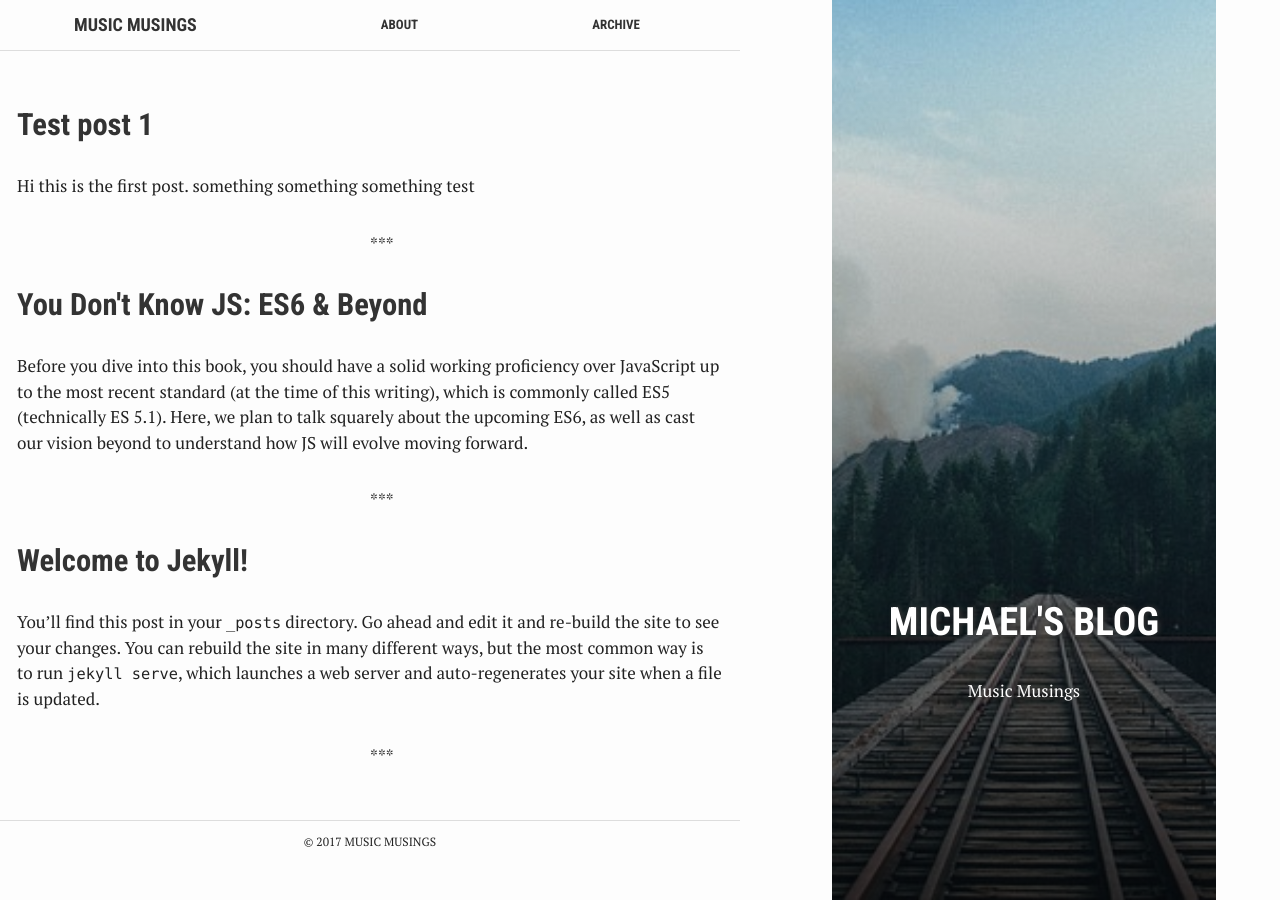
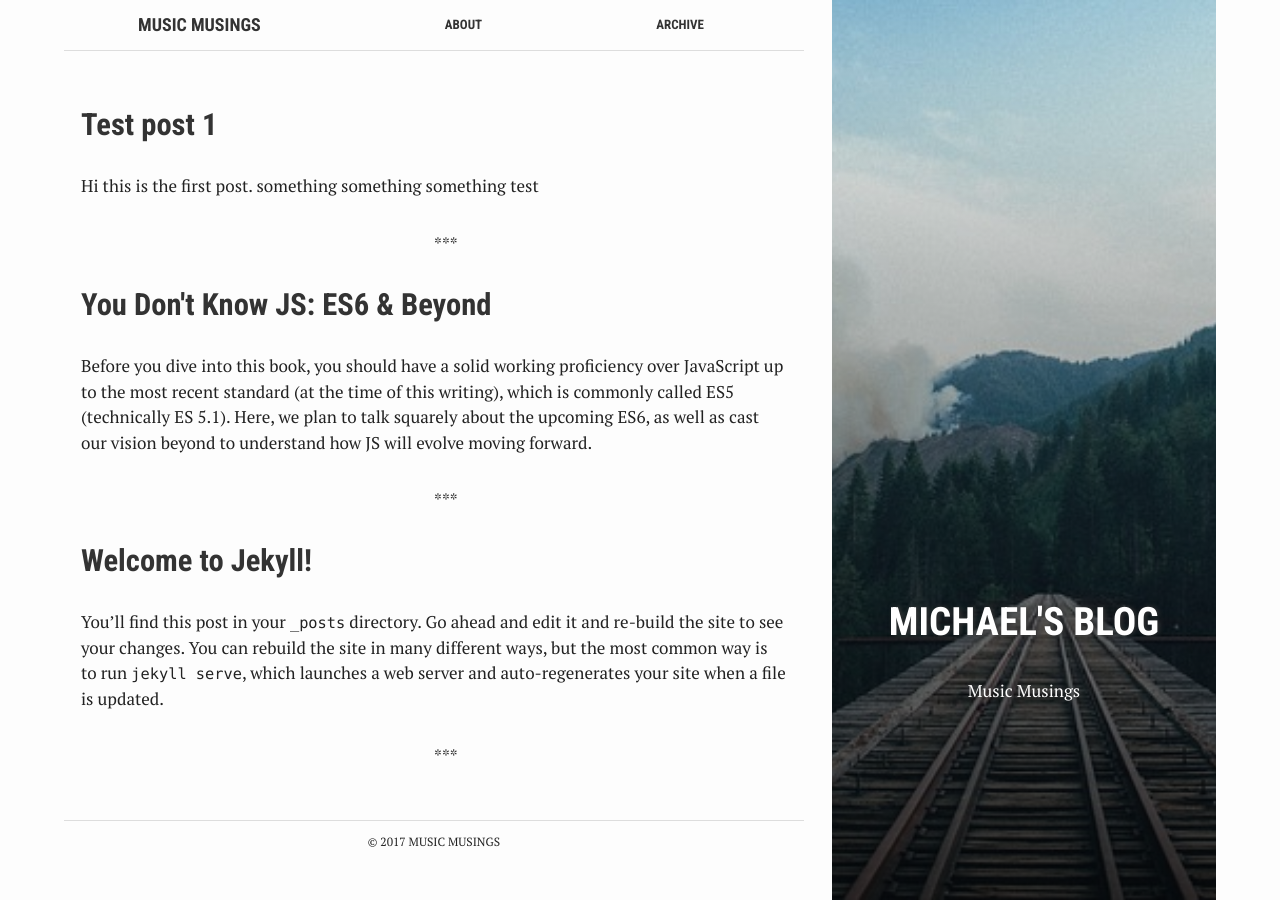
Before and after one commit to moke8198/moke8198.github.io, a Jekyll site: the page built from index.html, in a window 1280 px wide. Built offline with Jekyll 4.4.1, drawn with Linux system fonts in a browser that asks for light colours.

Commit message:
Update _variables.scss

```diff
--- a/assets/_sass/_variables.scss
+++ b/assets/_sass/_variables.scss
@@ -6,7 +6,7 @@ $sm-break-point: 320px;
 $aside-width: 30%;
 $content-wrapper-width: 62%;
 $article-max-width: 740px;
-$post-margin-left: 0%;
+$post-margin-left: 5%;
 $aside-margin-left: 65%;
 
 $img: "../img";
```
